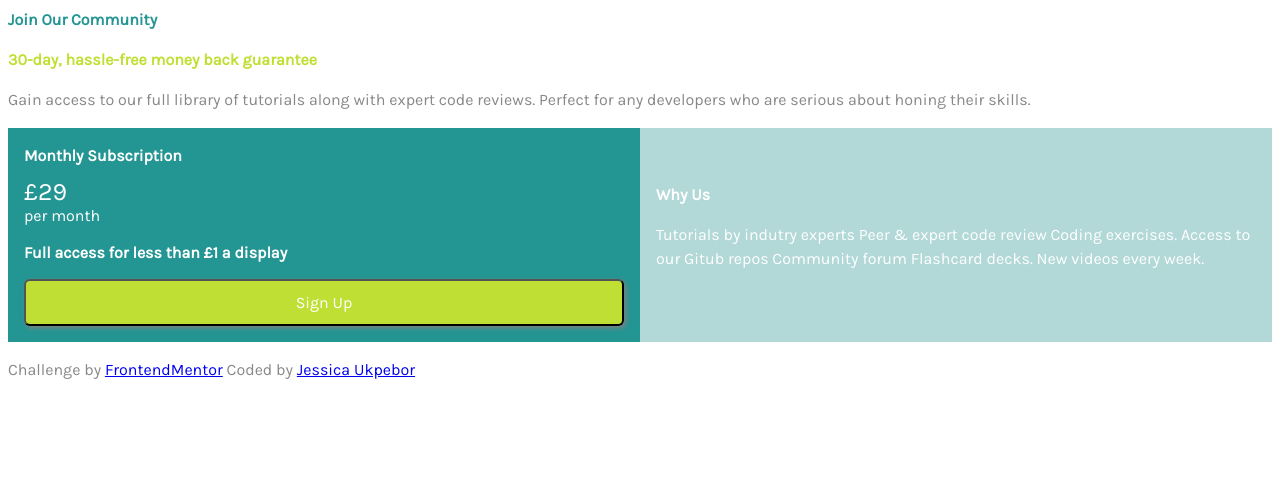
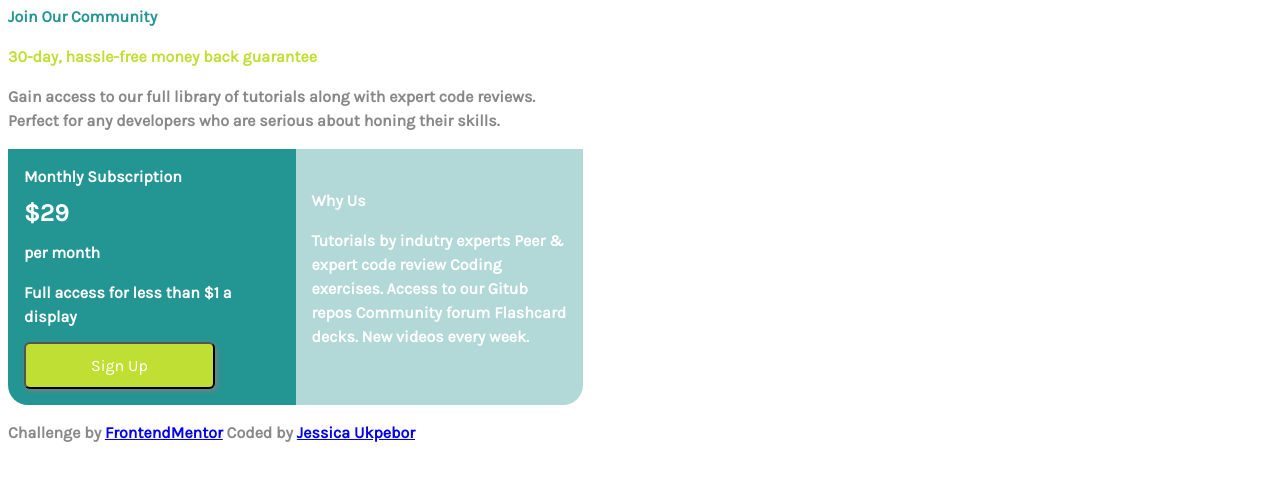
Before and after one commit to JessicaUkpebor/single-price-grid-component-master, a plain HTML site: page index.html in a window 1280 px wide. Drawn offline with Linux system fonts and the light colour scheme.

Commit message:
Update index.html
Version 2

```diff
--- a/index.html
+++ b/index.html
@@ -1,24 +1,5 @@
 <!DOCTYPE html>
-<html lang="en">
-<head>
-  <meta charset="UTF-8">
-  <meta name="viewport" content="width=device-width, initial-scale=1.0"> <!-- displays site properly based on user's device -->
 
-  <link rel="icon" type="image/png" sizes="32x32" href="./images/favicon-32x32.png">
-  <link rel="stylesheet" href="styles.css">
-
-  <title>Frontend Mentor | Single Price Grid Component</title>
-
-</head>
-<body>
-
-  <header> <b>
-Join Our Community
-
-  </header></b>
-
-
-<link href="https://fonts.googleapis.com/css2?family=Karla&display=swap" rel="stylesheet">
 
 <style>
 
@@ -77,31 +58,44 @@ h1 {
 .container {
   display: flex;
 
+
 }
 
 .left-half {
   background-color: #239593;
   flex: 1;
   padding: 1rem;
+  border-radius: 0px 0px 0px 20px;
+  width: 275px;
 
 }
 
 .right-half {
   background-color: #b2d8d8;
   flex: 1;
-  padding: 1rem;
+  width: 255px;
+  padding: 1em;
+  border-radius: 0px 0px 20px 0px
 
 
 }
 
+.container1 {
+  padding: 0px;
+  width: 575px;
+  height: 450px;
+  border-radius:  20px 20px 20px 20px;
+  background-color: white;
+}
 
+.whole {
+
+}
 
 #container {
 
   width: 50%;
 }
-
-
 
 
 
@@ -114,6 +108,32 @@ h1 {
 
 
 
+
+<html lang="en">
+<div class= "container1">
+
+<head>
+  <meta charset="UTF-8">
+  <meta name="viewport" content="width=device-width, initial-scale=1.0"> <!-- displays site properly based on user's device -->
+
+  <link rel="icon" type="image/png" sizes="32x32" href="./images/favicon-32x32.png">
+  <link rel="stylesheet" href="styles.css">
+
+  <title>Frontend Mentor | Single Price Grid Component</title>
+
+</head>
+<body>
+
+  <header> <b>
+Join Our Community
+
+  </header>
+
+
+<link href="https://fonts.googleapis.com/css2?family=Karla&display=swap" rel="stylesheet">
+
+
+
    <h3>
         30-day, hassle-free money back guarantee
    </h3>
@@ -123,14 +143,14 @@ h1 {
 
 
 
- <div class="box-md box-signup">
+ <div class="whole">
      <section class="container">
     <div class="left-half">
         <h1 style="font-size: 16px;"> Monthly Subscription</h1>
-  <span style="vertical-align: text-bottom;color: white; font-size: 25px;"> £29 </span>
-        per month
+  <span style="vertical-align: text-bottom;color: white; font-size: 25px;"> $29
+      <p style="font-size: 16px; color: white;"> per month </span>
 
-        <h2 style="font-size: 16px;">Full access for less than £1 a display</h2>
+        <h2 style="font-size: 16px;">Full access for less than $1 a display</h2>
 
         <button type="button"> Sign Up </button>
 
@@ -146,13 +166,10 @@ h1 {
     </div>
     </div>
     </div>
-
-
-
-
-  <footer>
-  <p>
-    Challenge by <a href="https://www.frontendmentor.io/challenges">FrontendMentor</a>
-    Coded by <a href="https://github.com/folas18">Jessica Ukpebor</a>
-  </p>
-</footer>
+    <footer>
+    <p>
+      Challenge by <a href="https://www.frontendmentor.io/challenges">FrontendMentor</a>
+      Coded by <a href="https://github.com/JessicaUkpebor">Jessica Ukpebor</a>
+    </p>
+  </footer>
+    </div>
```
